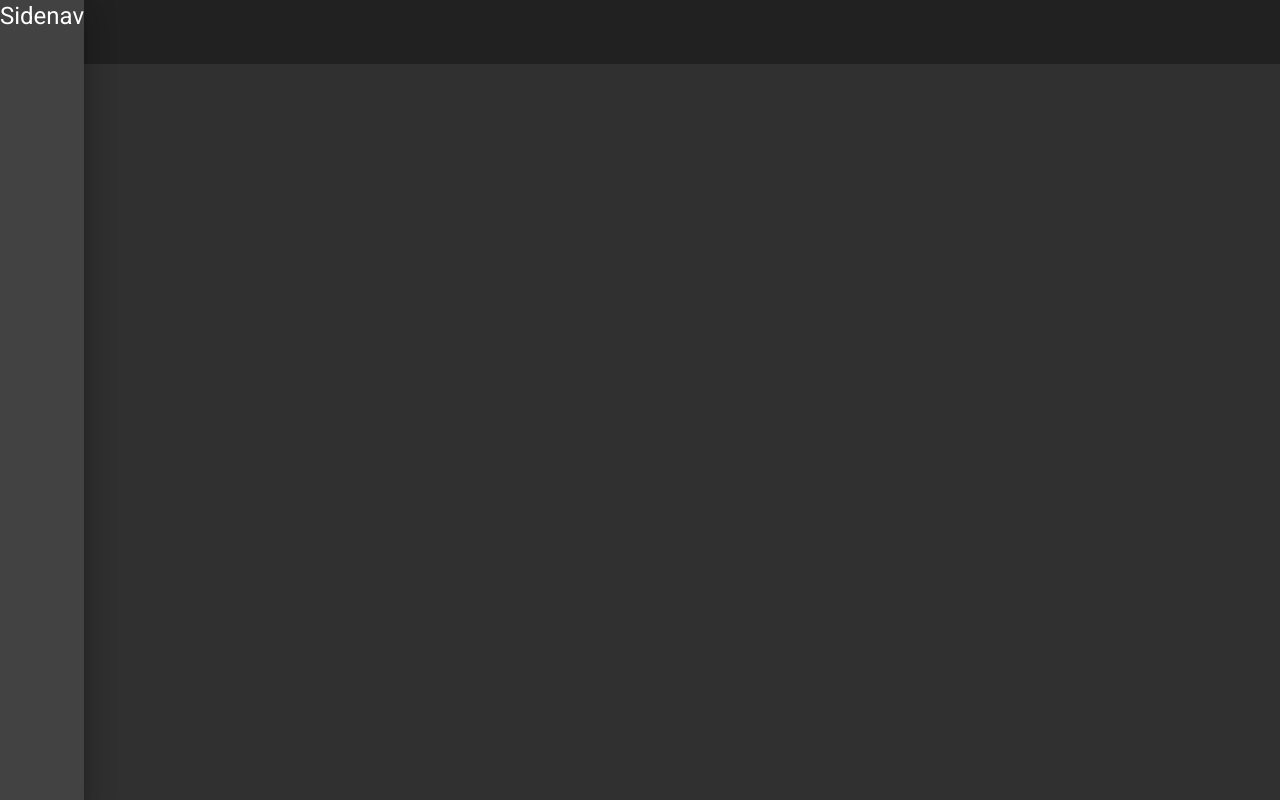
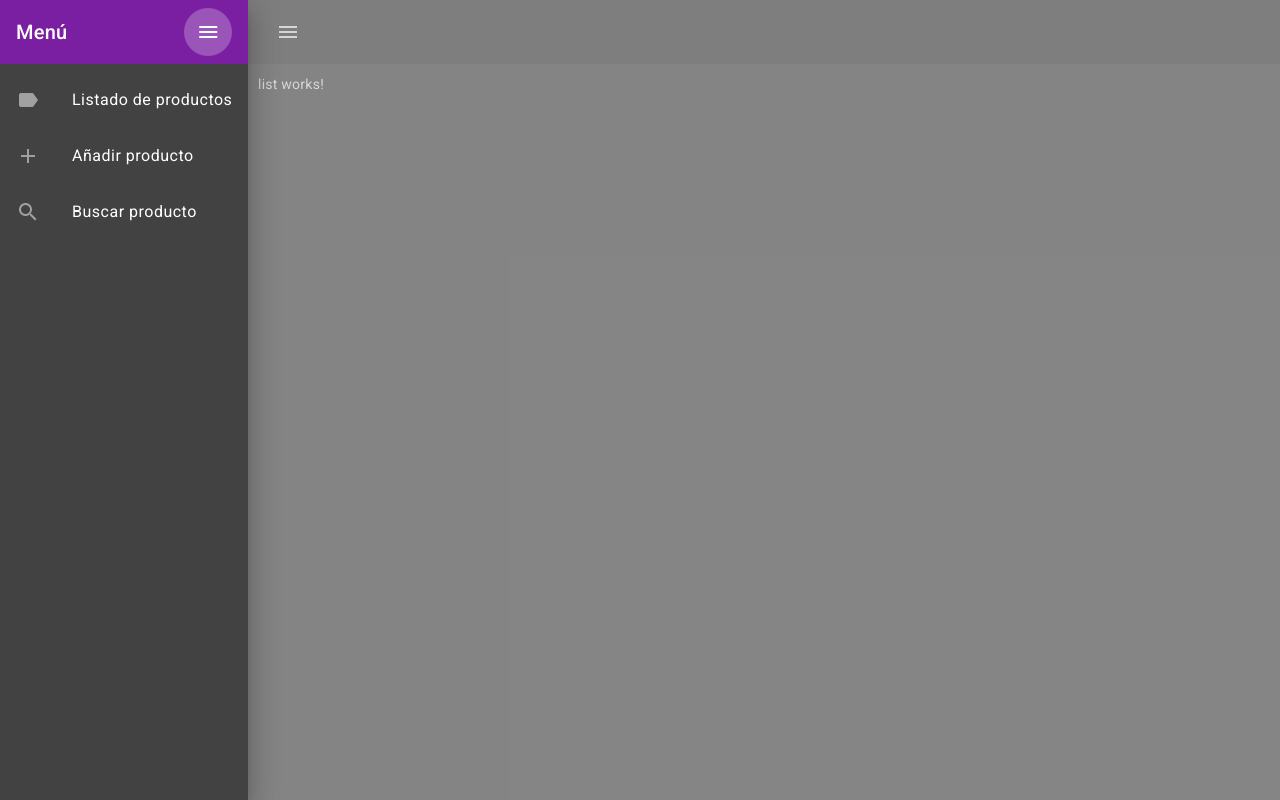
Before and after one commit to Soyjavieralvarez/online-store, an Angular app: page /products/list in a window 1280 px wide. Both pictures are taken after a click on the button "menu". Built offline with nearby package versions, Linux system fonts and the light colour scheme.

Commit message:
navlist done!

```diff
--- a/src/app/products/pages/home/home.component.html
+++ b/src/app/products/pages/home/home.component.html
@@ -1,6 +1,41 @@
-<mat-drawer-container fullscreen>
-    <mat-sidenav #sidenav>
-        <h1>Sidenav</h1>
+<mat-sidenav-container fullscreen>
+    <mat-sidenav #sidenav mode="push">
+
+        <mat-toolbar color="primary">
+            <span>Menú</span>
+            <span class="spacer"></span>
+        <button mat-icon-button
+            (click)="sidenav.toggle()">
+            <mat-icon>menu</mat-icon>
+        </button>
+
+    </mat-toolbar>
+
+
+    <mat-list>
+       <a routerLink="./list"
+       mat-list-item
+       (click)="sidenav.toggle()">
+       <mat-icon matListItemIcon fontIcon="label"></mat-icon>
+        <span>Listado de productos</span>
+       </a>
+
+       <a routerLink="./add"
+       mat-list-item
+       (click)="sidenav.toggle()">
+       <mat-icon matListItemIcon fontIcon="add"></mat-icon>
+        <span>Añadir producto</span>
+       </a>
+
+       <a routerLink="./search"
+       mat-list-item
+       (click)="sidenav.toggle()">
+       <mat-icon matListItemIcon fontIcon="search"></mat-icon>
+        <span>Buscar producto</span>
+       </a>
+
+      </mat-list>
+
     </mat-sidenav>
 
     <mat-toolbar>
@@ -8,5 +43,15 @@
             (click)="sidenav.toggle()">
             <mat-icon>menu</mat-icon>
         </button>
+        <span class="spacer"></span>
+        <button mat-button>
+            Logout
+        </button>
     </mat-toolbar>
-</mat-drawer-container>
+
+    <div class="container">
+        <router-outlet></router-outlet>
+    </div>
+
+
+</mat-sidenav-container>
--- a/src/app/products/pages/home/home.component.scss
+++ b/src/app/products/pages/home/home.component.scss
@@ -0,0 +1,7 @@
+.container{
+    margin:10px;
+}
+
+.spacer {
+    flex: auto;
+}
```
Also changed, not shown: src/app/material/material.module.ts (+5 -3 lines), src/styles.scss (line endings or trailing spaces).
